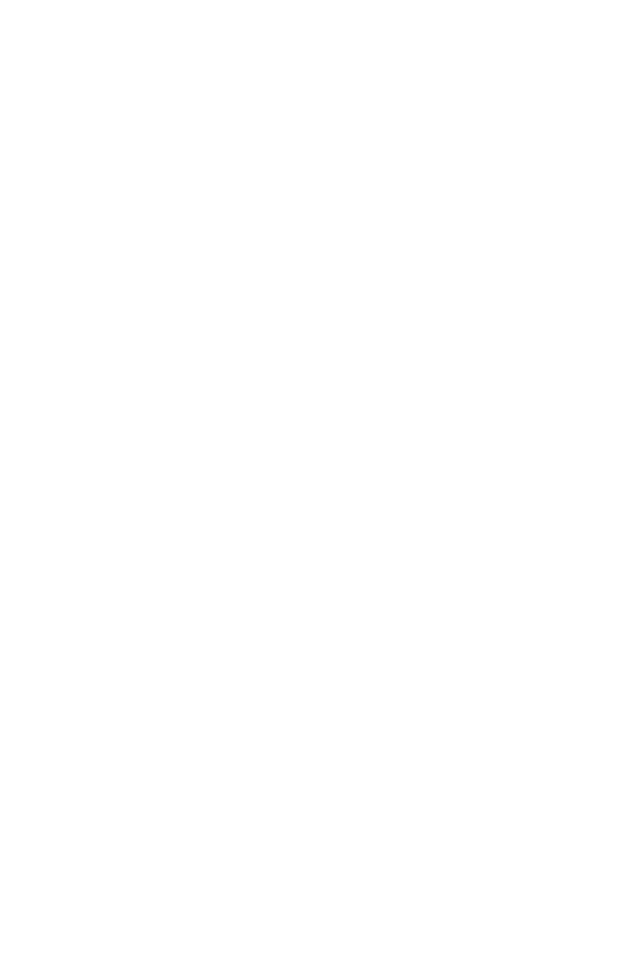
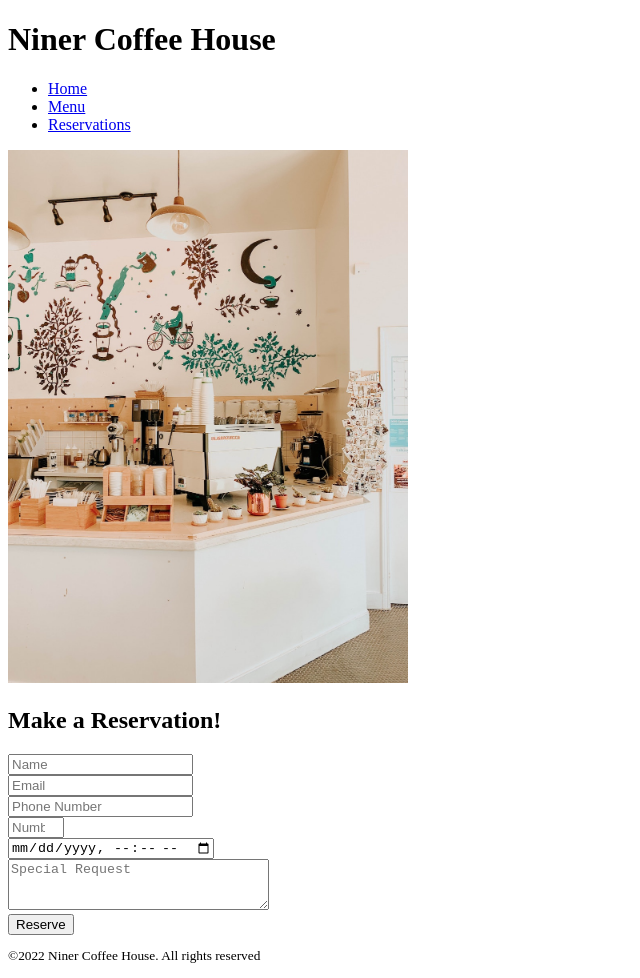
Before and after one commit to Leeloo3/ITIS-3135, a plain HTML site: page lab1/reservations.html in a window 1280 px wide. Shown: the whole page, without its empty margins (0-640 px from the left). Before the commit the page ends 800 px from the top, so only its background shows below. Drawn offline with Linux system fonts and the light colour scheme.

Commit message:
Finished reservations.html and perfected all syntax and small suggestions mentioned by html checker

```diff
--- a/lab1/index.html
+++ b/lab1/index.html
@@ -1,11 +1,11 @@
 <!DOCTYPE html>
 <html lang="en">
   <head>
-    <meta charset="UTF-8" />
-    <meta name="viewport" content="width=device-width, initial-scale=1.0" />
+    <meta charset="UTF-8">
+    <meta name="viewport" content="width=device-width, initial-scale=1.0">
     <title>Niner Coffee House</title>
-    <meta name="author" content="Jaden Shaw" />
-    <link rel="favicon" href="images/favicon.ico" />
+    <meta name="author" content="Jaden Shaw">
+    <link rel="favicon" href="images/favicon.ico">
   </head>
 
   <body>
@@ -21,7 +21,7 @@
     </header>
 
     <main>
-      <img src="images/coffee.jpg" alt="coffee" width="400" height="533" />
+      <img src="images/coffee.jpg" alt="coffee" width="400" height="533">
       <h2>About Us</h2>
       <p>
         Welcome to Niner Coffee House. We are a gourmet coffee shop that serves
--- a/lab1/reservations.html
+++ b/lab1/reservations.html
@@ -0,0 +1,48 @@
+<!DOCTYPE html>
+<html lang="en">
+  <head>
+    <meta charset="UTF-8">
+    <meta name="viewport" content="width=device-width, initial-scale=1.0">
+    <title>Niner Coffee House</title>
+    <meta name="author" content="Jaden Shaw">
+    <link rel="favicon" href="images/favicon.ico">
+  </head>
+
+  <body>
+    <header>
+      <h1>Niner Coffee House</h1>
+      <nav>
+        <ul>
+          <li><a href="index.html">Home</a></li>
+          <li><a href="menu.html">Menu</a></li>
+          <li><a href="reservations.html">Reservations</a></li>
+        </ul>
+      </nav>
+    </header>
+
+    <main>
+      <img src="images/shop.jpg" alt="shop" width="400" height="533">
+      <h2>Make a Reservation!</h2>
+      <form action="#">
+        <input type="text" id="name" name="name" placeholder="Name" required>
+        <br>
+        <input type="email" id="email" name="email" placeholder="Email" required>
+        <br>
+        <input type="tel" id="phone" name="phone" placeholder="Phone Number" required>
+        <br>
+        <input type="number" name="guests" id="guests" placeholder="Number of guests in your party" min="1" max="20" required>
+        <br>
+        <input type="datetime-local" name="datetime" id="datetime" required>
+        <br>
+        <textarea name="request" id="request" placeholder="Special Request" cols="30" rows="3"></textarea>
+        <br>
+        <button>Reserve</button>
+      </form>
+    </main>
+
+
+    <footer>
+        <p style="font-size: smaller;">©2022 Niner Coffee House. All rights reserved</p>
+    </footer>
+  </body>
+</html>
```
Also changed, not shown: lab1/menu.html (+5 -5 lines).
